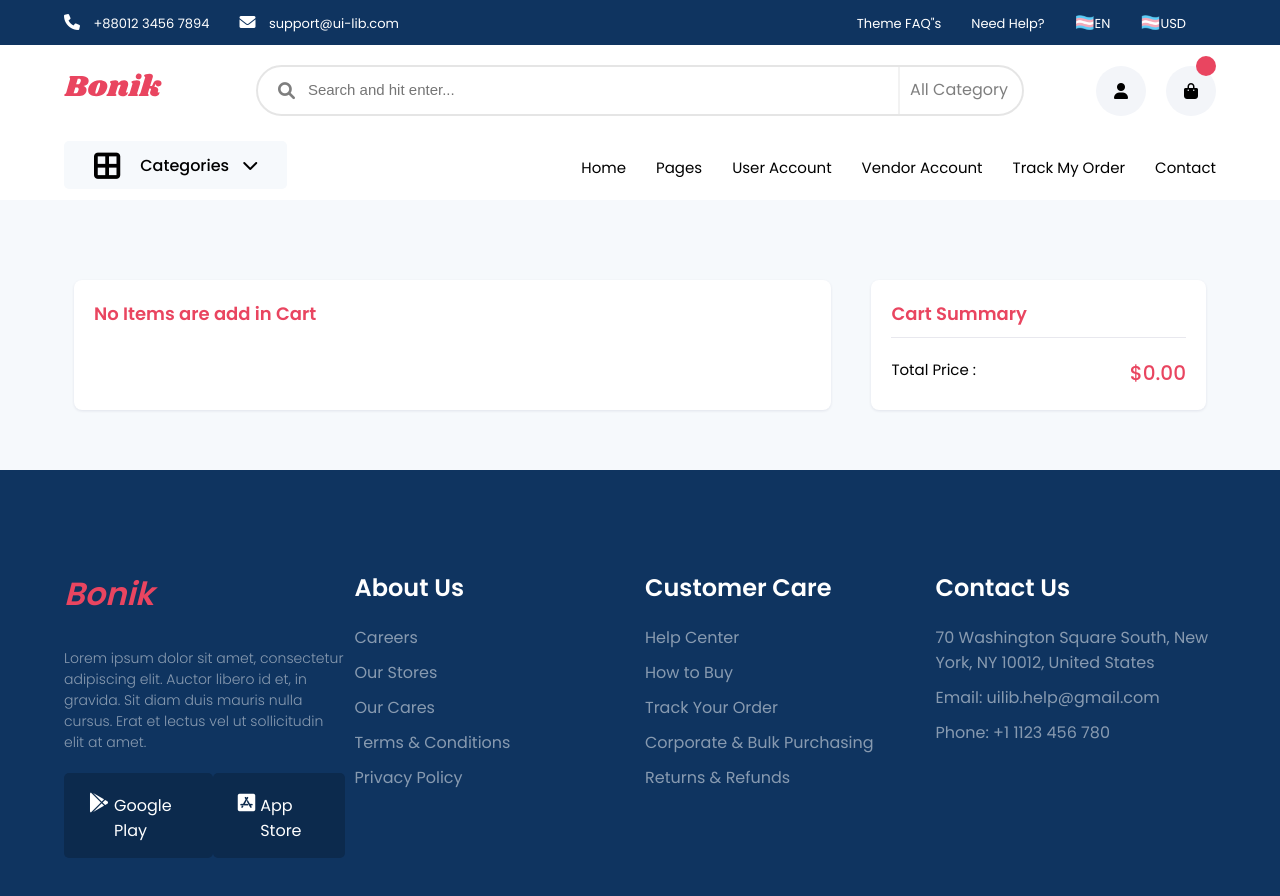
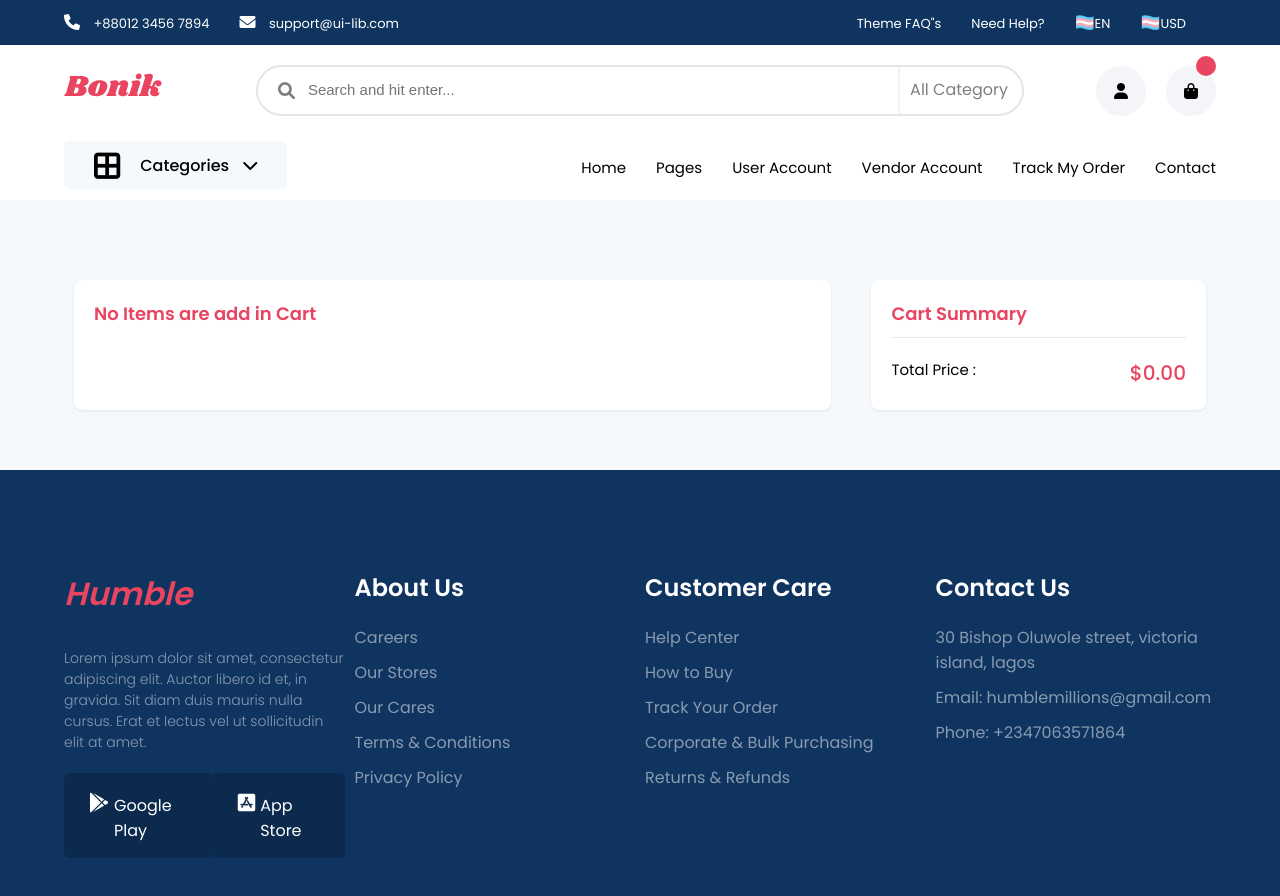
Before and after one commit to humblemillz/humble_ecommerce, a React (Create React App) app: page /cart in a window 1280 px wide. Shown: the top 896 px of the page. Built offline with nearby package versions, Linux system fonts and the light colour scheme.

Commit message:
Update Footer.jsx
Update footer

```diff
--- a/src/common/footer/Footer.jsx
+++ b/src/common/footer/Footer.jsx
@@ -7,7 +7,7 @@ const Footer = () => {
       <footer>
         <div className='container grid2'>
           <div className='box'>
-            <h1>Bonik</h1>
+            <h1>Humble</h1>
             <p>Lorem ipsum dolor sit amet, consectetur adipiscing elit. Auctor libero id et, in gravida. Sit diam duis mauris nulla cursus. Erat et lectus vel ut sollicitudin elit at amet.</p>
             <div className='icon d_flex'>
               <div className='img d_flex'>
@@ -44,9 +44,9 @@ const Footer = () => {
           <div className='box'>
             <h2>Contact Us</h2>
             <ul>
-              <li>70 Washington Square South, New York, NY 10012, United States </li>
-              <li>Email: uilib.help@gmail.com</li>
-              <li>Phone: +1 1123 456 780</li>
+              <li>30 Bishop Oluwole street, victoria island, lagos </li>
+              <li>Email: humblemillions@gmail.com</li>
+              <li>Phone: +2347063571864</li>
             </ul>
           </div>
         </div>
```
